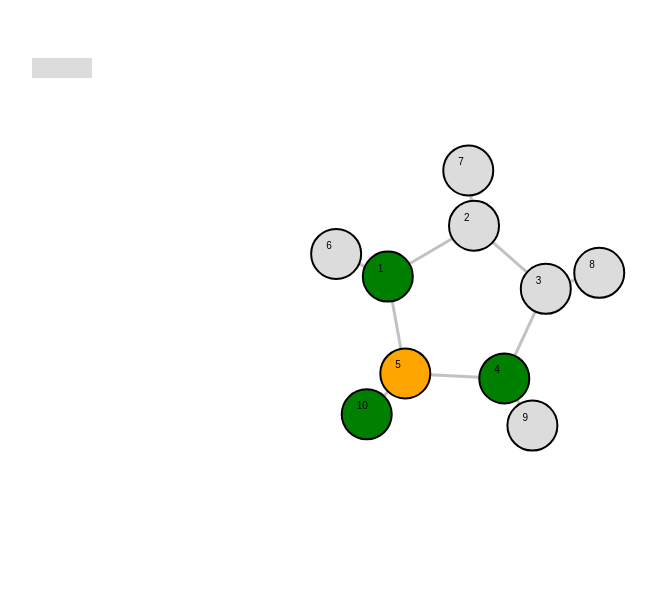
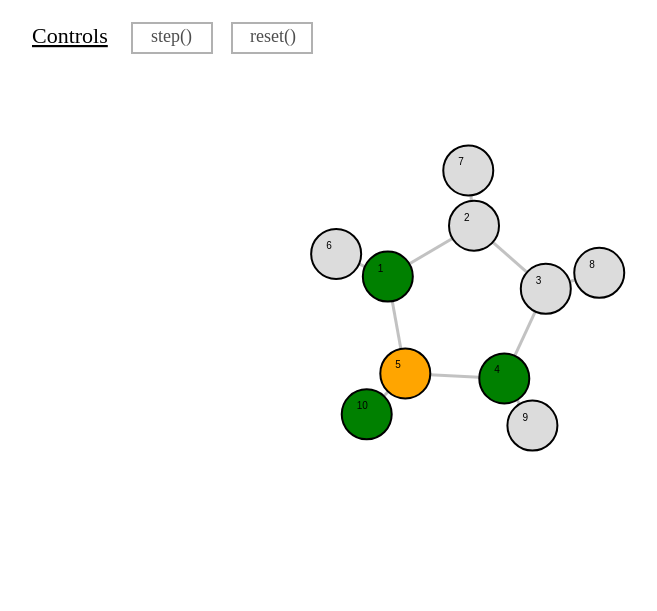
Before and after one commit to STFleming/Algorithms1_BFS, a website: page d3-bfs-maze/bfs/index.html in a window 1280 px wide. Shown: the whole page, without its empty margins (26-683 px from the left). Drawn offline with nearby package versions, Linux system fonts and the light colour scheme.

Commit message:
first cut at the control panel

```diff
--- a/d3-bfs-maze/bfs/index.html
+++ b/d3-bfs-maze/bfs/index.html
@@ -128,6 +128,43 @@ function initBFS() {
 	highlightNextUp(start_node_id);
 }
 
+// Adds a button that when triggered executes func()
+function addButton(x, y, text_in, func) {
+   var button_width = 80;
+   var button_height = 30;
+
+  var button_text = svg.append("text")
+      .attr("x", x + button_width/4 - text_in.length + 5)
+      .attr("y", y + button_height/2 + 4)
+      .style("font-family", "serif")
+      .style("font-size", 18)
+      .text(text_in);
+
+   var button = svg.append("rect")
+      .attr("x", x)
+      .attr("y", y)
+      .attr("height", button_height)
+      .attr("width", button_width)
+      .style("fill", "white")
+      .style("stroke-width", 2)
+      .style("stroke", "black")
+      .style("opacity", 0.3)
+      .on("mouseover", function() { d3.select(this).style("fill", next_up_colour); d3.select(this).style("opacity", 0.3); })
+      .on("mouseout",  function() { d3.select(this).style("fill", "white"); })
+      .on("click", func);
+
+}
+
+// Adds a label to the diagram
+function addLabel(x, y, text_in) {
+	svg.append("text")
+	   .attr("x", x)
+	   .attr("y", y)
+           .style("font-family", "serif")
+           .style("font-size", 22)
+           .style("text-decoration", "underline")
+	   .text(text_in);
+}
 
 d3.json(graph_json, function(error, graph) {
   if (error) throw error;
@@ -182,14 +219,10 @@ d3.json(graph_json, function(error, graph) {
 
    initBFS();
 
-   var step_button = svg.append("rect")
-	                .attr("x", 50)
-	                .attr("y", 50)
-	                .attr("height", 20)
-	                .attr("width", 60)
-			.style("fill", "gainsboro")
-	                .on("click", stepBFS);
-
+   // control buttons
+   addLabel(50,35,"Controls");
+   addButton(150, 15, "step()", stepBFS);
+   addButton(250, 15, "reset()", resetBFS);
 
 });
 
```
